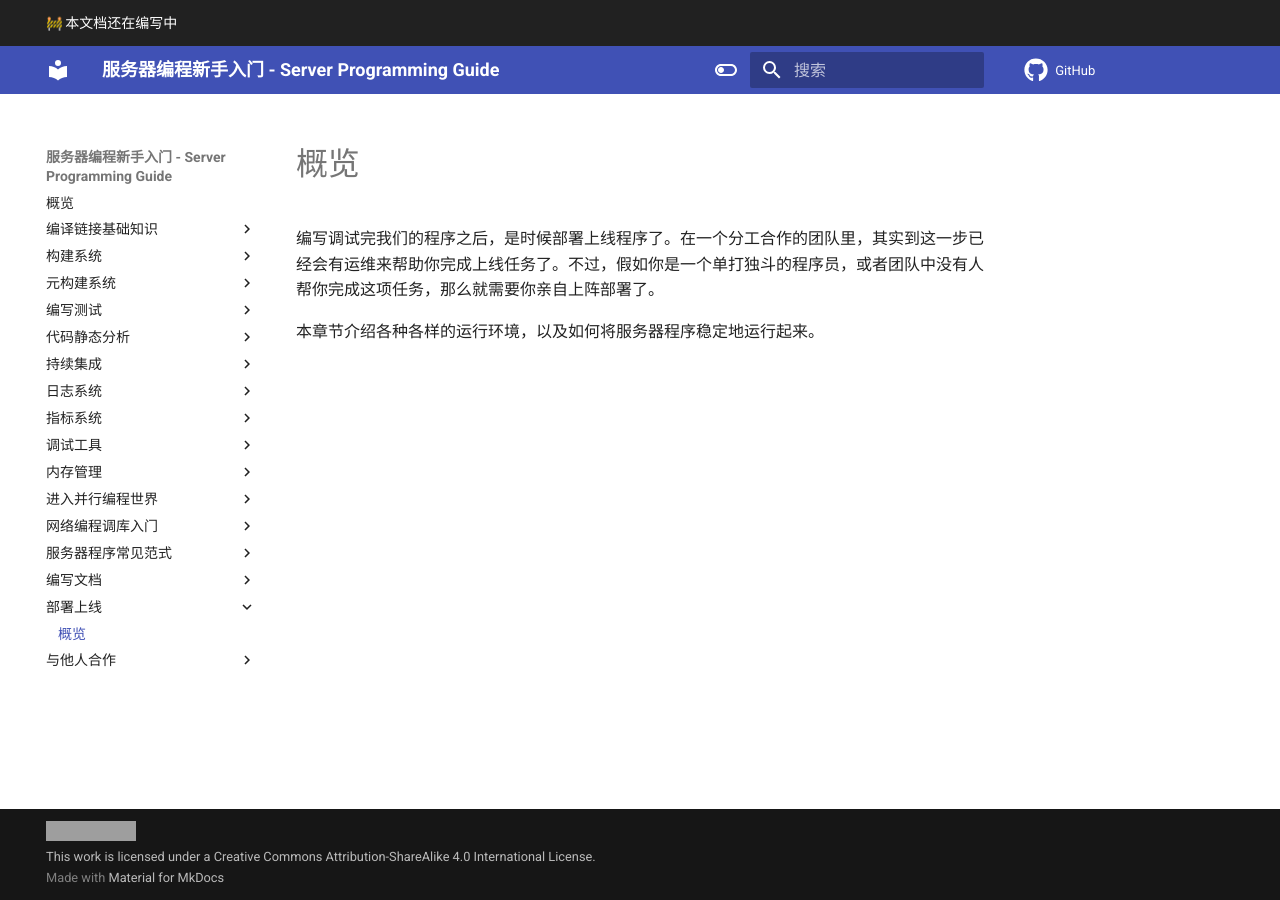
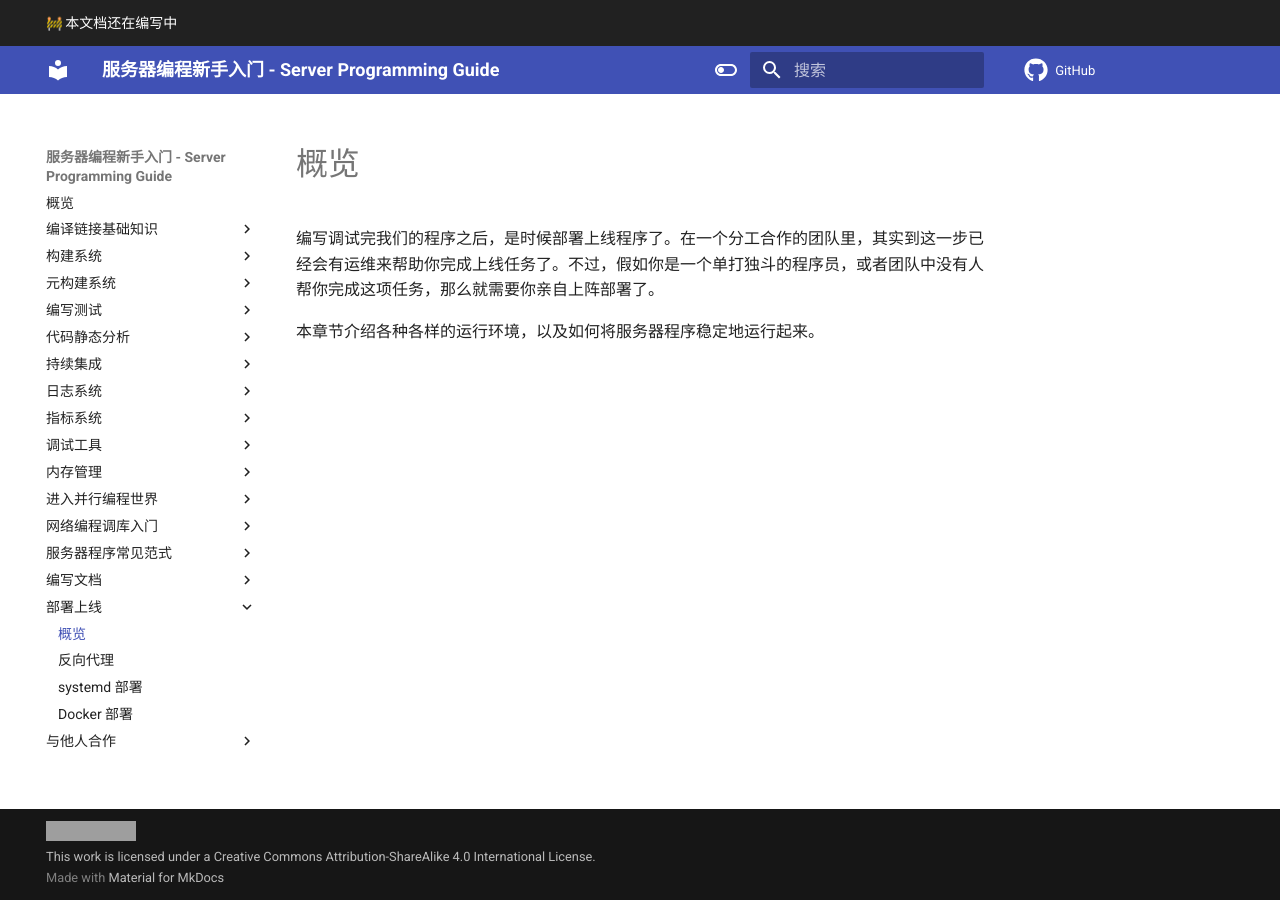
Before and after one commit to howardlau1999/server-programming-guide, an MkDocs documentation site: the page built from docs/deployment/index.md, in a window 1280 px wide. Built offline with MkDocs 1.6.1 and Material for MkDocs 9.7.7, drawn with Linux system fonts in a browser that asks for light colours; emoji names are drawn with the system emoji font; comment, search, counter and statistics services are not loaded; grey boxes are pictures that could not be loaded.

Commit message:
deployment

```diff
--- a/mkdocs.yml
+++ b/mkdocs.yml
@@ -106,7 +106,10 @@ nav:
   - 编写文档:
     - 概览: "documentation/index.md"
   - 部署上线:
-    - 概览: "production/index.md"
+    - 概览: "deployment/index.md"
+    - 反向代理: "deployment/reverse-proxy.md"
+    - "systemd 部署": "deployment/systemd.md"
+    - "Docker 部署": "deployment/docker.md"
   - 与他人合作:
     - 概览: "collaboration/index.md"
     - 解决代码合并冲突: "collaboration/resolve-conflicts.md"
```
Also changed, not shown: docs/deployment/docker.md (added), docs/deployment/index.md (renamed from docs/production/index.md), docs/deployment/reverse-proxy.md (added), docs/deployment/systemd.md (added).
